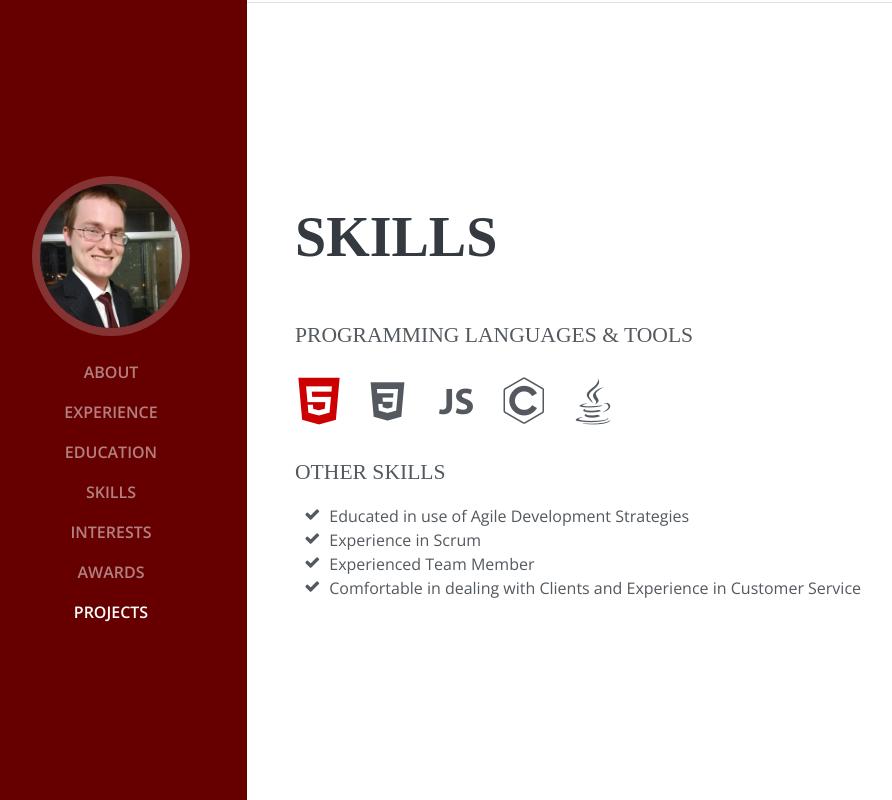
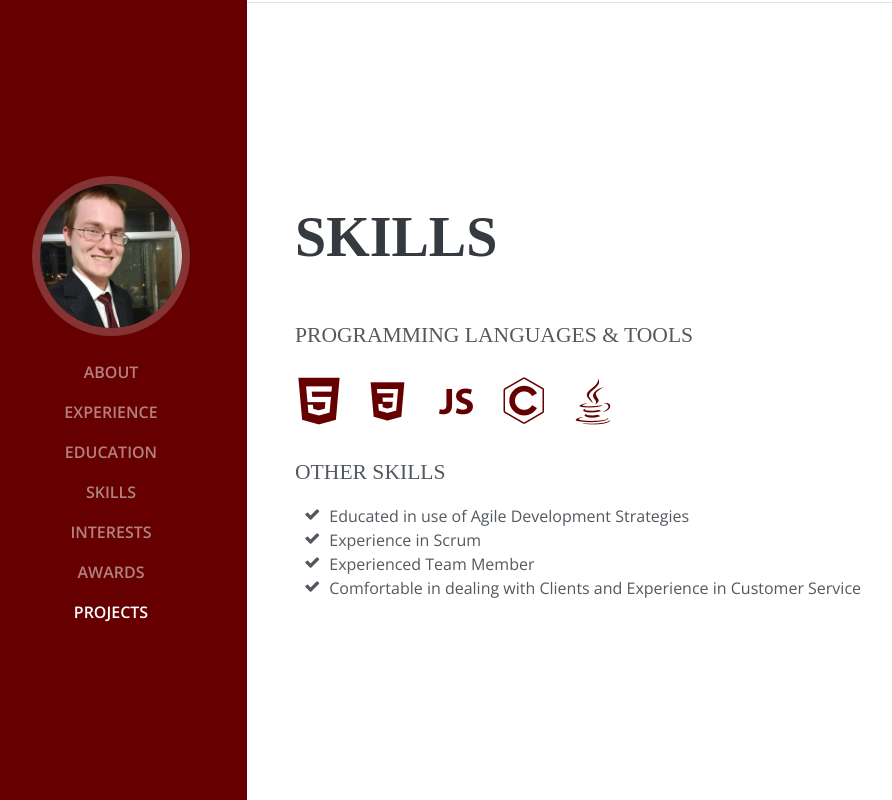
Before and after one commit to mmueller536/PortfolioWebsite, a plain HTML site: page index.html in a window 1280 px wide. In both pictures the pointer is over the icon 344 px from the left and 3702 px from the top of the page. Shown: the part 3302-4102 px from the top of the page, without its empty margins (25-917 px from the left). Drawn offline with nearby package versions, Linux system fonts and the light colour scheme; a web font is replaced by a local one.

Commit message:
Added css to remove hover color effect
Removed the hover color effect. Potentially may change it back later on as project list grows.

```diff
--- a/css/resume.css
+++ b/css/resume.css
@@ -60,7 +60,15 @@ p  {
 }
 
 .list-icons .list-inline-item i:hover {
-  color: #cc0000;
+  color: #660000;
+}
+
+.devicon-html5-plain, .devicons-css3, .devicons-javascript, .devicon-c-line, .devicon-java-plain {
+	color: #660000;
+}
+
+.devicon-html5-plain:hover, .devicons-css3:hover, .devicons-javascript:hover, .devicon-c-line:hover, .devicon-java-plain:hover {
+	color: #660000;
 }
 
 #sideNav .navbar-nav .nav-item .nav-link {
```
